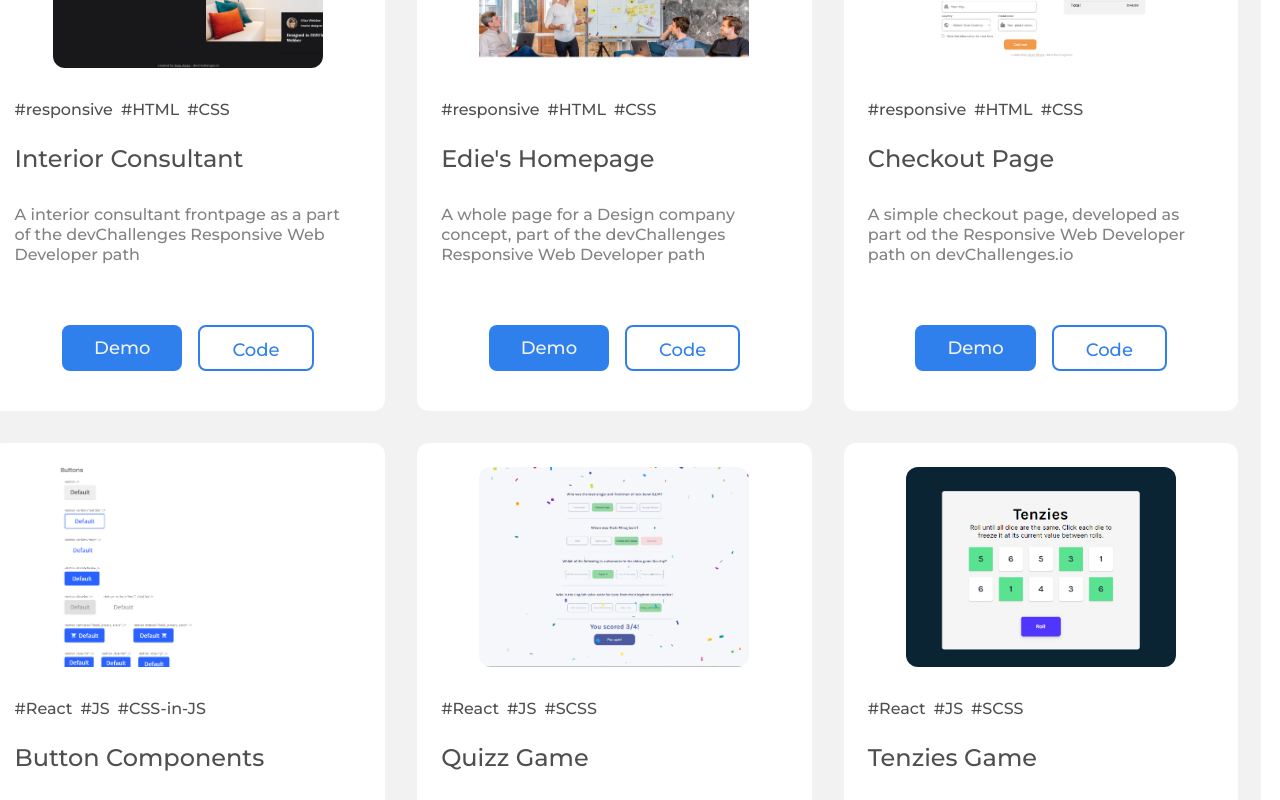
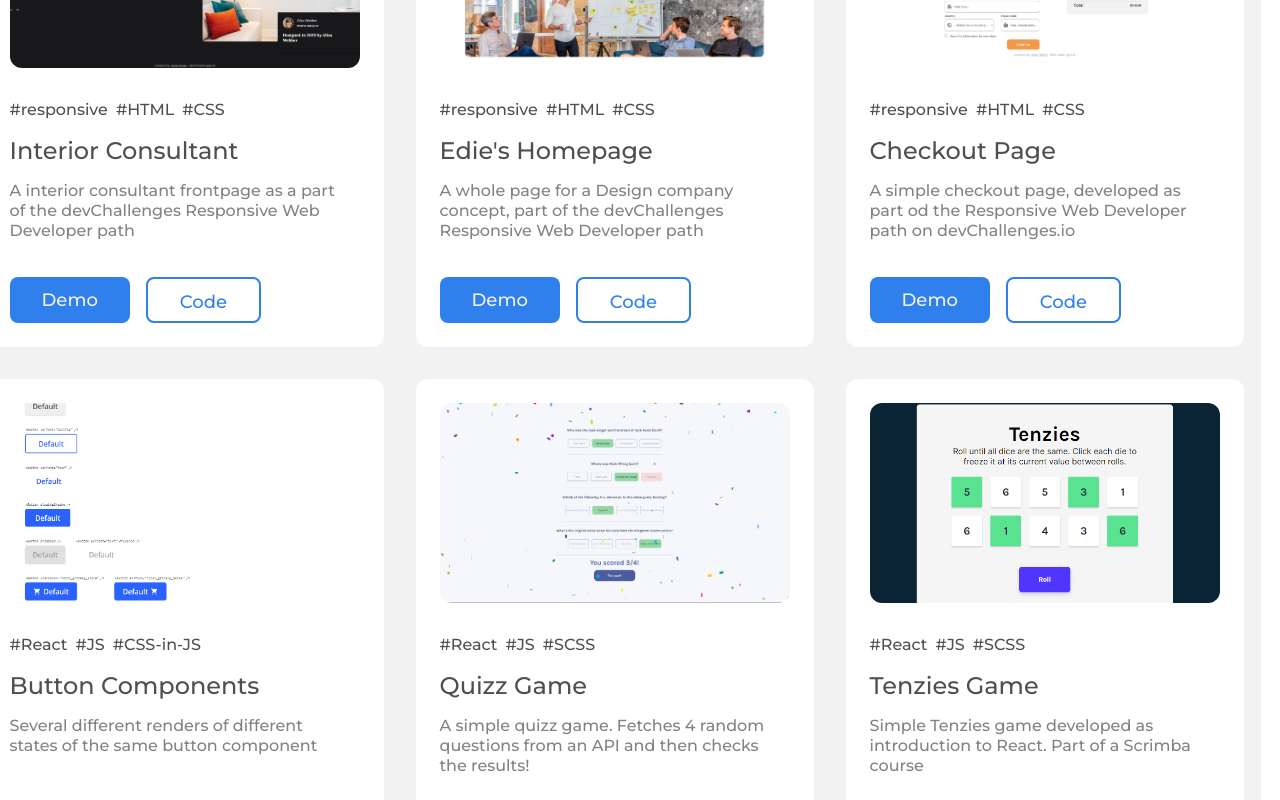
Before and after one commit to hitmaizer/responsive-web-portfolio, a React (Create React App) app: page / in a window 1280 px wide. Shown: the part 2160-2960 px from the top of the page. Built offline with nearby package versions, Linux system fonts and the light colour scheme.

Commit message:
styling adjustment

```diff
--- a/src/scss/_card.scss
+++ b/src/scss/_card.scss
@@ -29,7 +29,7 @@
         font-size: 24px;
         line-height: 29px;
         place-self: flex-start;
-        margin-top: 8px;
+
     }
 
     .card__description {
@@ -37,23 +37,20 @@
         font-weight: 500;
         font-size: 16px;
         line-height: 20px;
-        margin-bottom: 24px;
         max-width: 345px;
         place-self: flex-start;
-        margin-top: 16px;
         min-height: 80px;
     }
 
     .card__btns {
         gap: 16px;
-        margin-bottom: 16px;
-        place-self: center;
+        place-self: flex-start;
     }
 
     .card__img {
         border-radius: 12px;
         height: 200px;
-        width: 270px;
+        width: 350px;
         object-fit: cover;
         place-self: center;
     }
--- a/src/scss/style.css
+++ b/src/scss/style.css
@@ -87,7 +87,6 @@ a, a:visited, a:hover, a:active {
   font-size: 24px;
   line-height: 29px;
   place-self: flex-start;
-  margin-top: 8px;
 }
 
 .card__container .card__description {
@@ -95,23 +94,20 @@ a, a:visited, a:hover, a:active {
   font-weight: 500;
   font-size: 16px;
   line-height: 20px;
-  margin-bottom: 24px;
   max-width: 345px;
   place-self: flex-start;
-  margin-top: 16px;
   min-height: 80px;
 }
 
 .card__container .card__btns {
   gap: 16px;
-  margin-bottom: 16px;
-  place-self: center;
+  place-self: flex-start;
 }
 
 .card__container .card__img {
   border-radius: 12px;
   height: 200px;
-  width: 270px;
+  width: 350px;
   -o-object-fit: cover;
      object-fit: cover;
   place-self: center;
```
